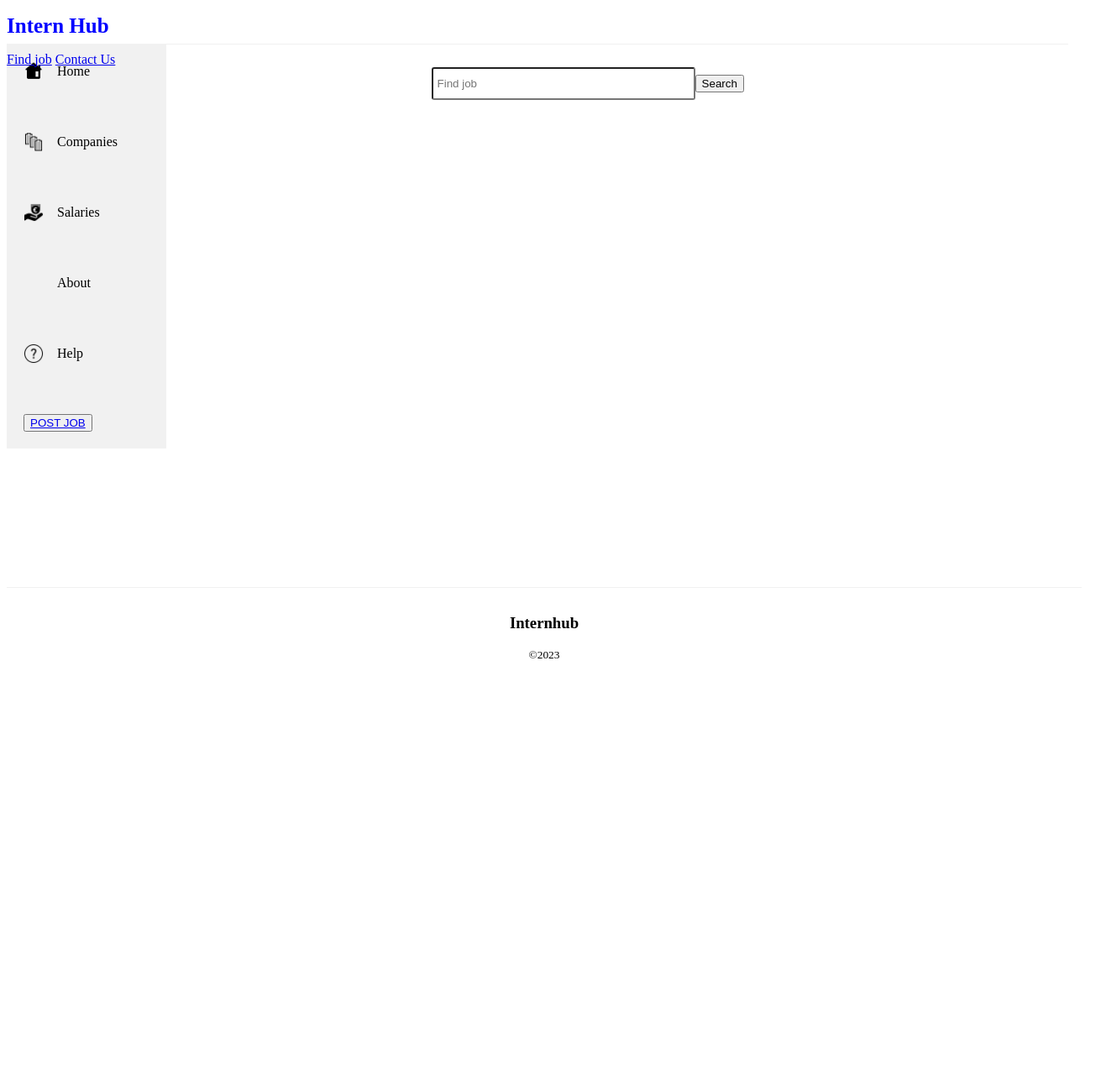
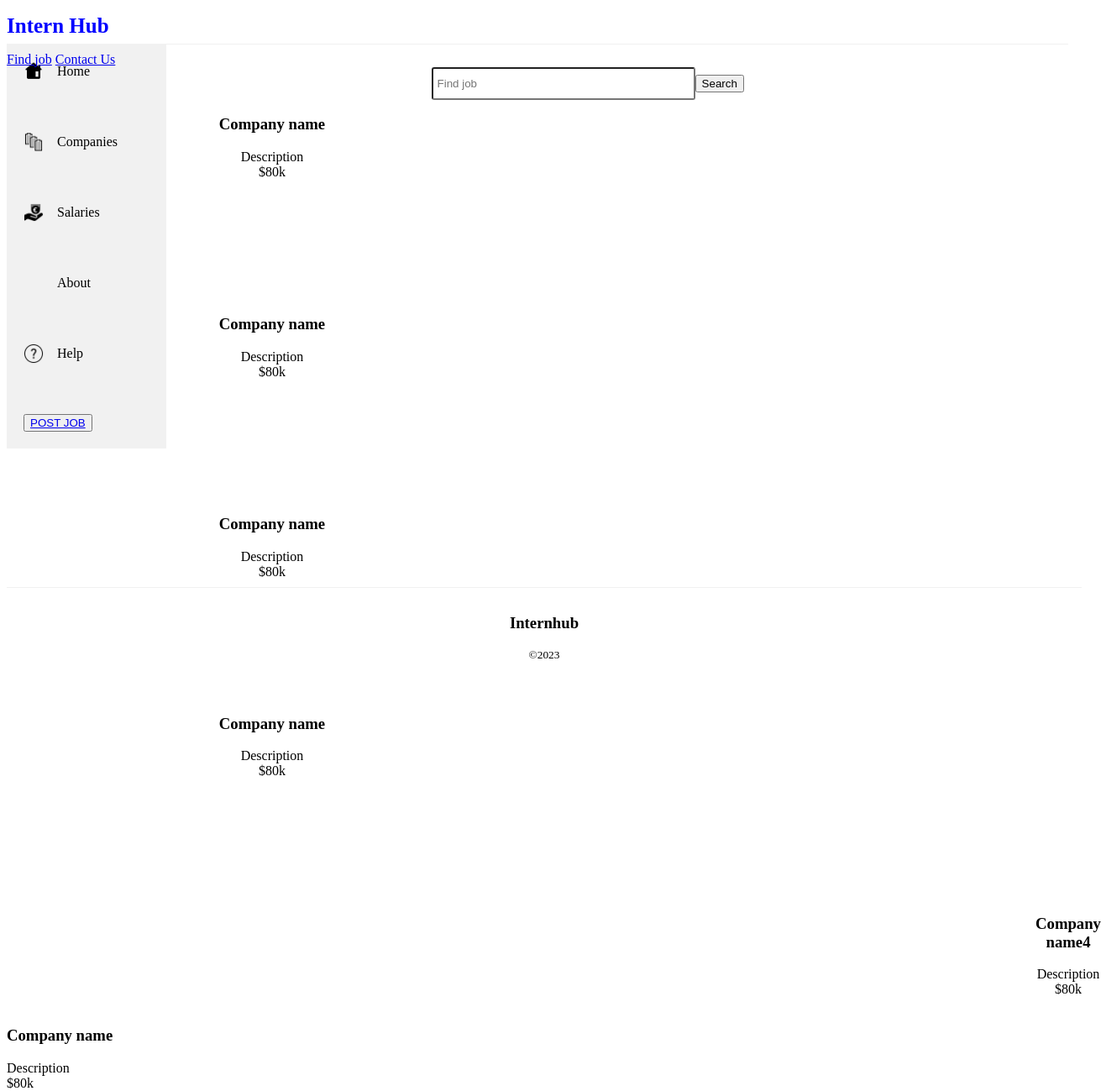
Before and after one commit to chisomdaniel/InternHub, a plain HTML site: page templates/search_page.html in a window 1280 px wide. Shown: the whole page at 84% size, 1311 px wide, since content can reach past the window. Before the commit the page ends 800 px from the top, so only its background shows below. Drawn offline with Linux system fonts and the light colour scheme.

Commit message:
Portfolio

```diff
--- a/templates/search_page.html
+++ b/templates/search_page.html
@@ -21,10 +21,39 @@
             <input type="text" placeholder="Find job">
             <button>Search</button>
         </div>
+        <section class="job_display">
+            <div class="contents">
+             <p><h3>Company name</h3>Description<br>$80k</p>
+            </div>
+         </section>
+         <section class="job_display1">
+            <div class="contents1">
+             <p><h3>Company name</h3>Description<br>$80k</p>
+            </div>
+         </section>
+         <section class="job_display2">
+            <div class="contents2">
+             <p><h3>Company name</h3>Description<br>$80k</p>
+            </div>
+         </section>
+         <section class="job_display3">
+            <div class="contents3">
+             <p><h3>Company name</h3>Description<br>$80k</p>
+            </div>
+         </section>
+         <section class="job_display4">
+            <div class="contents4">
+             <p><h3>Company name4</h3>Description<br>$80k</p>
+            </div>
+         </section>
+         <section class="job_display5">
+            <div class="contents5">
+             <p><h3>Company name</h3>Description<br>$80k</p>
+            </div>
+         </section>
+
     </header>
-    <main>
 
-    </main>
 
     <div class="container">
         <ul>
--- a/templates/styles/index.css
+++ b/templates/styles/index.css
@@ -69,6 +69,7 @@ header {
     align-items: center;
     margin-left: 40%;
 
+
 }
  .search-box input[type="text"] {
     width: 300px;
@@ -82,3 +83,64 @@ header {
     font-family: 'Mochiy Pop P One';
 
 }
+.job_display {
+    display: flex;
+    justify-content: center;
+    align-items: center;
+    margin-right: 50%;
+    margin-bottom: 10%;
+    border: #000000;
+  }
+
+  .contents {
+    text-align: center;
+  }
+
+  .job_display1 {
+    display: flex;
+    justify-content: center;
+    align-items: center;
+    margin-right: 50%;
+    margin-bottom: 10%;
+    border: #000000;
+  }
+
+  .contents1 {
+    text-align: center;
+  }
+  .job_display2 {
+    display: flex;
+    justify-content: center;
+    align-items: center;
+    margin-right: 50%;
+    margin-bottom: 10%;
+    border: #000000;
+  }
+
+  .contents2 {
+    text-align: center;
+  }
+  .job_display3 {
+    display: flex;
+    justify-content: center;
+    align-items: center;
+    margin-right: 50%;
+    margin-bottom: 10%;
+    border: #000000;
+  }
+
+  .contents3 {
+    text-align: center;
+  }
+  .job_display4 {
+    display: flex;
+    justify-content: center;
+    align-items: center;
+    margin-left: 100%;
+    margin-top: 10px;
+    border: #000000;
+  }
+
+  .contents4 {
+    text-align: center;
+  }
```
